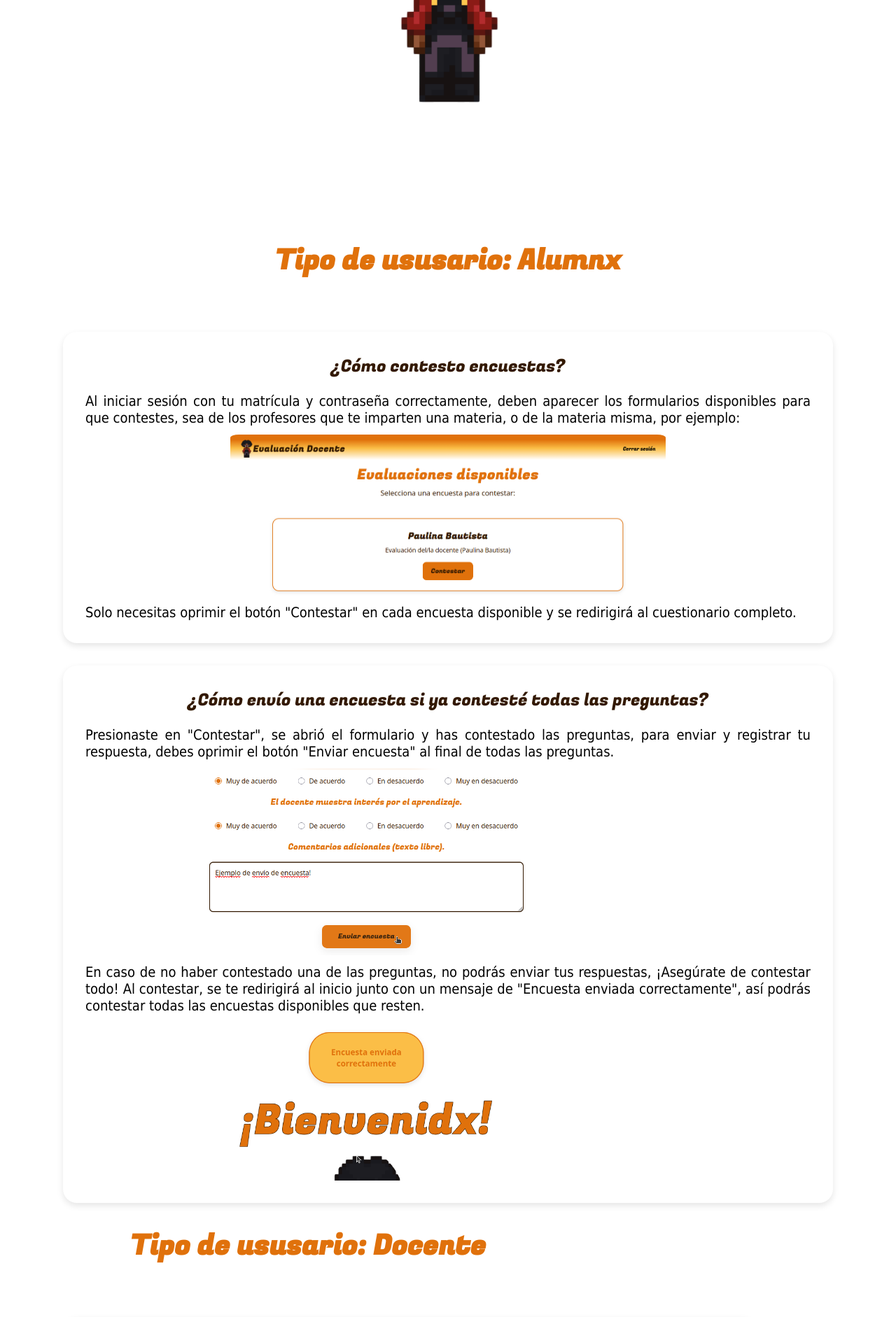
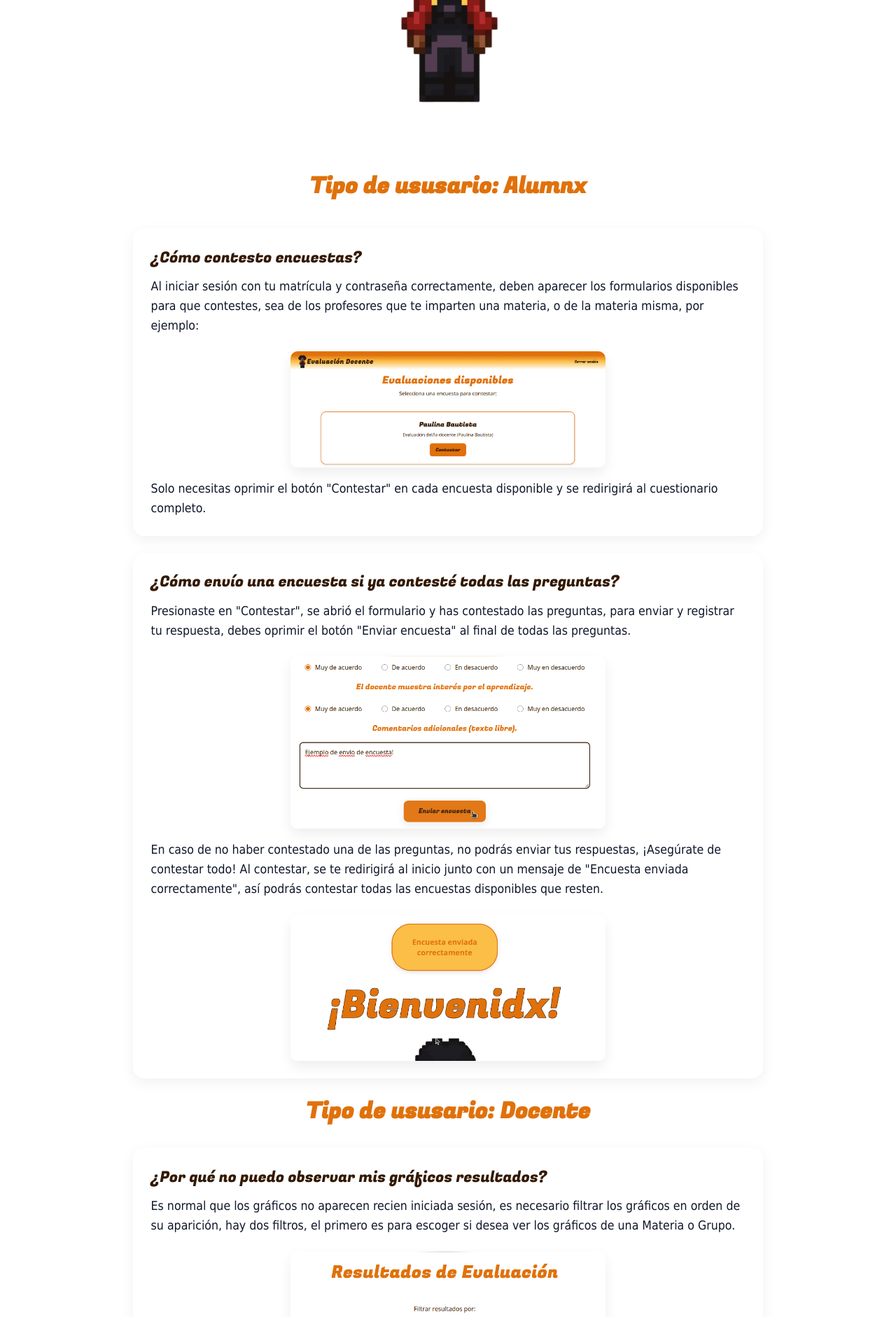
Before and after one commit to giulia-lm/teacher-evaluation-web, a Flask app: page /preguntas-freq in a window 1280 px wide. Shown: the part 400-2282 px from the top of the page at 70% size. Run offline with Flask 3, Linux system fonts and the light colour scheme.

Commit message:
fixed bug

```diff
--- a/static/css/pages/freq-quest.css
+++ b/static/css/pages/freq-quest.css
@@ -1,6 +1,5 @@
 .all-questions-section {
-  padding-top: 180px;
-  padding-bottom: 100px;
+  padding: 80px 1rem;
   background-color: var(--light-bg);
   display: flex;
   flex-direction: column;
@@ -8,65 +7,78 @@
   gap: 2rem;
 }
 
-.user-questions {
-  display: grid;
-
-  gap: 2rem;
-  width: 90%;
+/* Título de sección (tipo de usuario) */
+.user-type-text {
+  text-align: center;
+  width: 100%;
   max-width: 1100px;
 }
-
-.user-type-text {
-  text-align: center;
-  max-width: 700px;
-  margin-bottom: 2rem;
-}
-
 
 .user-type-text h2 {
   color: var(--orange);
   font-family: "Fugaz One", sans-serif;
-  font-size: 2.5rem;
-  margin-bottom: 0.5rem;
+  font-size: 2rem;
+  margin-bottom: 0.25rem;
 }
 
-.question-card{
-  background-color: #fff;
-  border-radius: 20px;
-  padding: 2rem;
-  text-align: center;
-  box-shadow: 0px 4px 10px rgba(0, 0, 0, 0.1);
-  transition: transform 0.25s ease, box-shadow 0.25s ease;
+/* Contenedor general de tarjetas */
+.user-questions {
+  width: 100%;
+  max-width: 900px;
+  display: flex;
+  flex-direction: column;
+  gap: 1.5rem;
 }
 
-.question{
+/* Tarjeta */
+.question-card {
+  background: #fff;
+  border-radius: 16px;
+  padding: 1.6rem;
+  box-shadow: 0 6px 20px rgba(0,0,0,0.06);
+  transition: transform .2s ease, box-shadow .2s ease;
+}
+
+.question-card:hover {
+  transform: translateY(-3px);
+  box-shadow: 0 10px 28px rgba(0,0,0,0.08);
+}
+
+/* Pregunta */
+label.question {
   display: block;
+  text-align: left;
   font-family: "Fugaz One", sans-serif;
   color: var(--brown);
-  font-size: 1.5rem;
-  margin-bottom: 20px;
-  text-align: center;
+  font-size: 1.35rem;
+  margin-bottom: 0.7rem;
 }
 
-.answer{
+/* Respuesta */
+.answer {
   display: flex;
-  text-align: center;
-  flex-wrap: wrap;
-  gap: 12px 24px;
+  flex-direction: column;
+  gap: 1rem;
   font-family: "Tahoma", sans-serif;
-  color: black;
-  font-size: 1.25rem;
-  text-align: justify;
+  color: #0f172a;
+  font-size: 1.1rem;
+  line-height: 1.6;
+  text-align: left;
 }
 
-.example-image{
+/* Contenedor de imagen */
+.example-image {
   display: flex;
-  align-items: center;
   justify-content: center;
+  width: 100%;
+  margin-top: 0.4rem;
 }
 
+/* Imagen */
 .example-image img.example {
-  width: 60%;
+  width: 100%;
+  max-width: 450px;
   height: auto;
-  border-radius: 2%;
+  border-radius: 10px;
+  box-shadow: 0 8px 18px rgba(0,0,0,0.07);
 }
--- a/templates/admin/inicio-admin.html
+++ b/templates/admin/inicio-admin.html
@@ -127,9 +127,9 @@
   <label>Materias impartidas:</label>
 
   {% for m in materias %}
-    <label class="checkbox-item">
+    <label class="checkbox-container">{{ m.name }}
       <input type="checkbox" name="docente_materias" value="{{ m.id }}">
-      {{ m.name }}
+      <span class="checkmark"></span>
     </label>
   {% endfor %}
 </div>
--- a/templates/preguntas-freq.html
+++ b/templates/preguntas-freq.html
@@ -148,6 +148,9 @@
           <img src="../static/css/img/edit-user-form-example.png" class="example">
         </div>
       Al terminar volverá al panel inicial acompañado de una notificación de "Usuario editado exitosamente."
+      <div class="example-image">
+          <img src="../static/css/img/user-edited-example.png" class="example">
+        </div>
       Nota: EL TIPO DE USUARIO NO PUEDE EDITARSE UNA VEZ REGISTRADO.
       </div>
     </div>
@@ -155,13 +158,17 @@
     <div class="question-card">
       <label class="question" name="question"">¿Cómo elimino un usuario?</label>
       <div class="answer">
-        lalal
+        En la última columna de la tabla de usuarios registrados llamada "Acciones" contiene dos botones, uno para borrar el usuario y otro para editarlo, solo se debe dar click en el botón "Borrar"
         <div class="example-image">
           <img src="../static/css/img/delete-user-button-example.png" class="example">
         </div>
-        lalala esta seguro?
+        Y confirmar que desea eliminar el usuario en la notificación que aparecerá en la esquina derecha de la pantalla, oprimiendo en "Eliminar"
         <div class="example-image">
-          <img src="../static/css/img/succes-deleting-example.png" class="example">
+          <img src="../static/css/img/confirm-delete-example.png" class="example">
+        </div>
+        Así, volverá al panel inicial acompañado de una notificación de "Usuario editado exitosamente."
+        <div class="example-image">
+          <img src="../static/css/img/deleted-user-example.png" class="example">
         </div>
       </div>
  </div>
@@ -169,15 +176,15 @@
     <div class="question-card">
       <label class="question" name="question"">¿Cómo agrego un nuevo usuario?</label>
       <div class="answer">
-        boton
+        Al final de la tabla de usuarios registrado podrá observar un botón llamado "Agregar usuario", solo hace falta hacer click sobre él
         <div class="example-image">
           <img src="../static/css/img/add-button-example.png" class="example">
         </div>
-        form
+        A continuación debe llenar el formulario según el tipo de usuario y oprimir en el botón "Guardar".
         <div class="example-image">
           <img src="../static/css/img/add-user-form-example.png" class="example">
         </div>
-        succes
+        Una vez enviado, volverá al panel inicial acompañado de una notificación de "Usuario creado exitosamente."
         <div class="example-image">
           <img src="../static/css/img/succes-adding-example.png" class="example">
         </div>
```
Also changed, not shown: static/css/pages/admin-dashboard.css (+99 -15 lines), static/css/img/deleted-user-example.png (added), static/css/img/user-edited-example.png (added).
